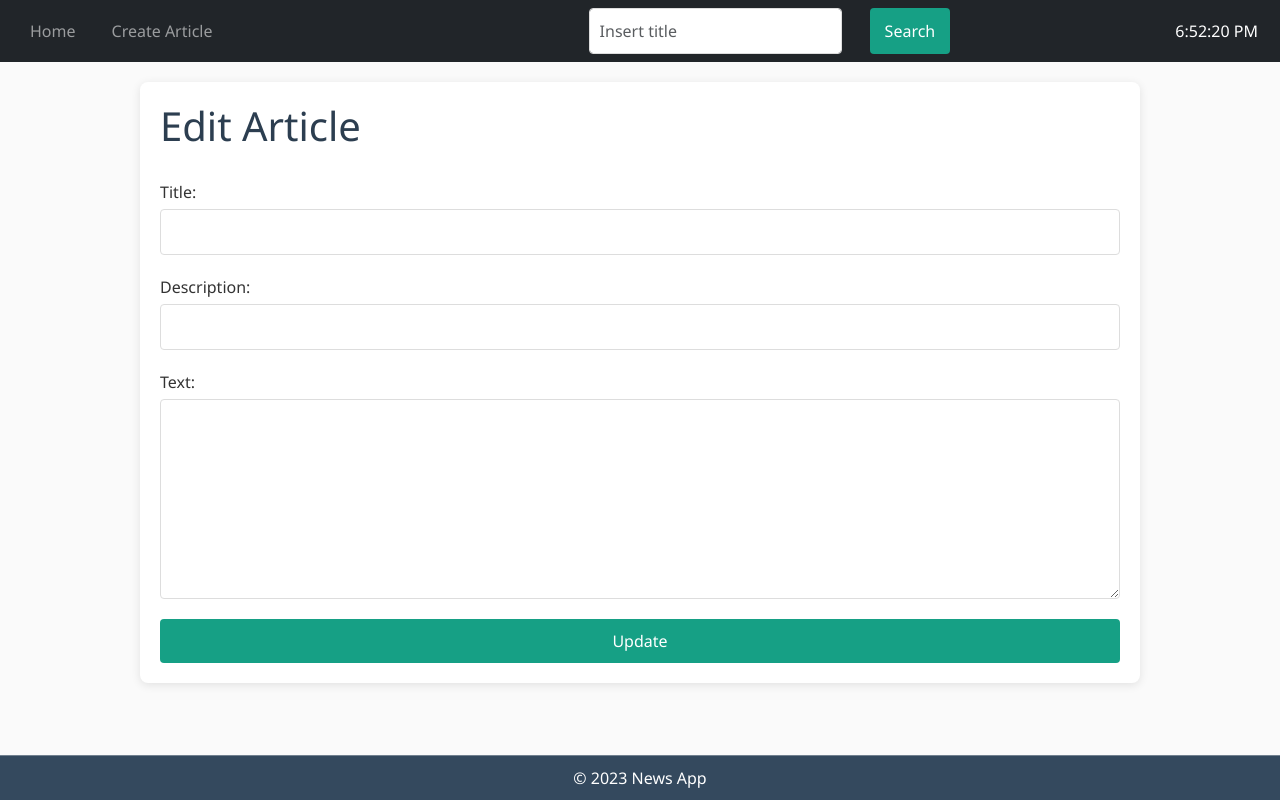
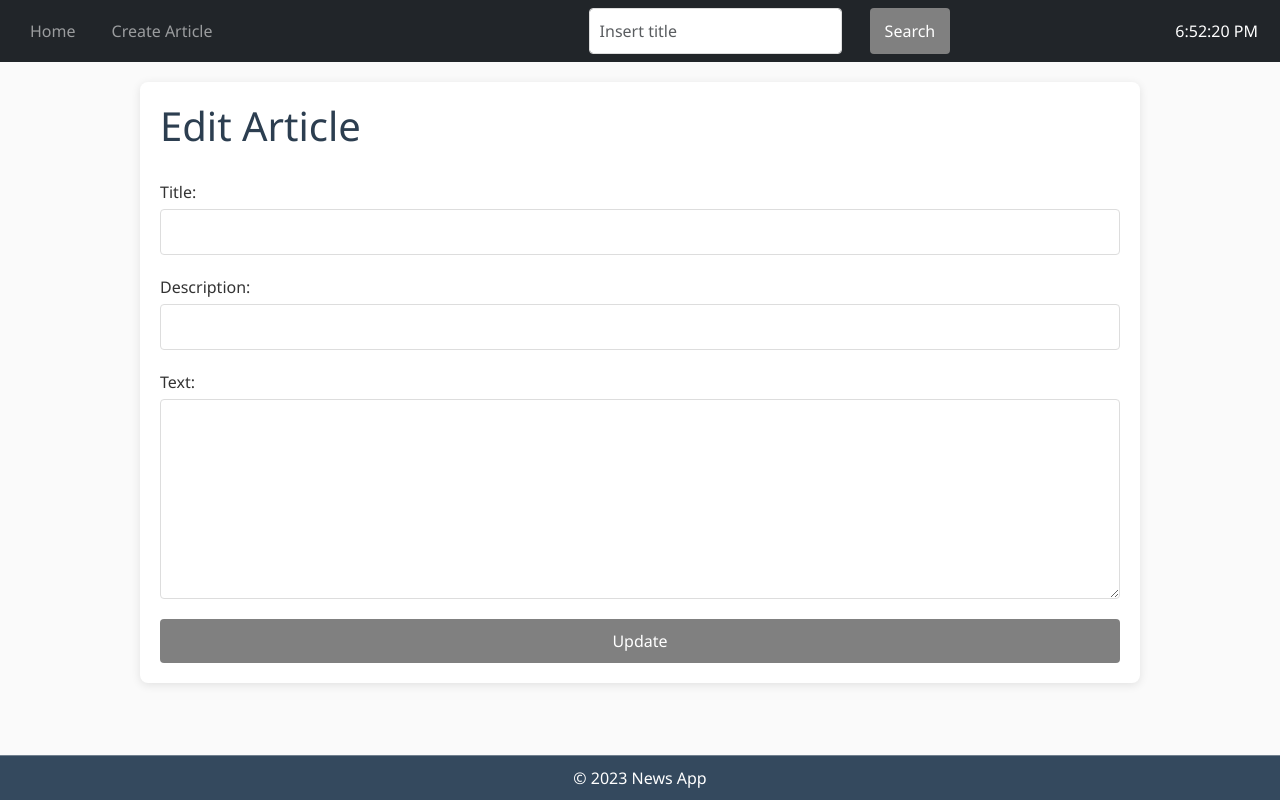
Before and after one commit to dagnisiljins/ArticleWithDB, a PHP site: template Views/News/edit.twig in a window 1280 px wide. Run offline with PHP 8.4, Linux system fonts and the light colour scheme; the template is opened without the code that fills it, so the values that code supplies are empty; some libraries are stand-ins or nearby versions.

Commit message:
Papildinājumi

```diff
--- a/public/css/styles.css
+++ b/public/css/styles.css
@@ -112,7 +112,7 @@ textarea {
 }
 
 button[type="submit"] {
-    background-color: #16A085;
+    background-color: rgb(128, 128, 128);
     color: white;
     padding: 10px 15px;
     border: none;
@@ -123,7 +123,7 @@ button[type="submit"] {
 }
 
 button[type="submit"]:hover {
-    background-color: #1ABC9C;
+    background-color: darkgray;
 }
 
 .news-container {
```
